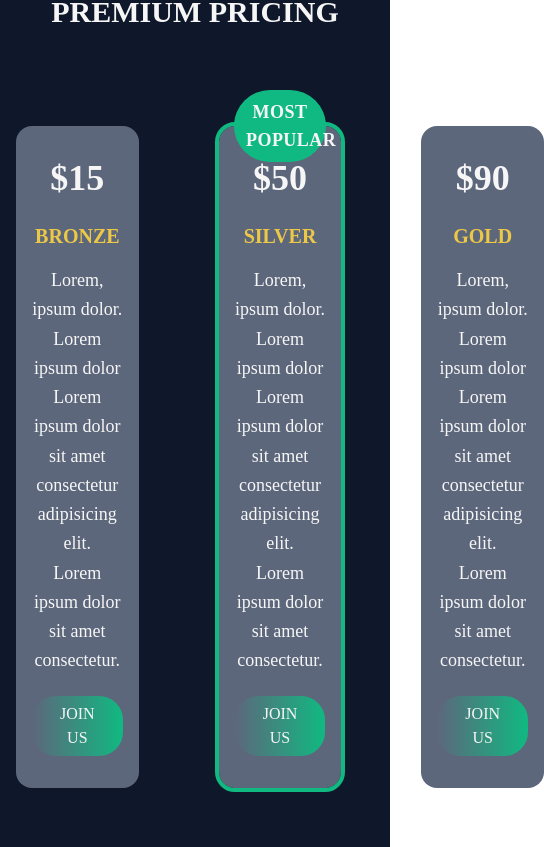
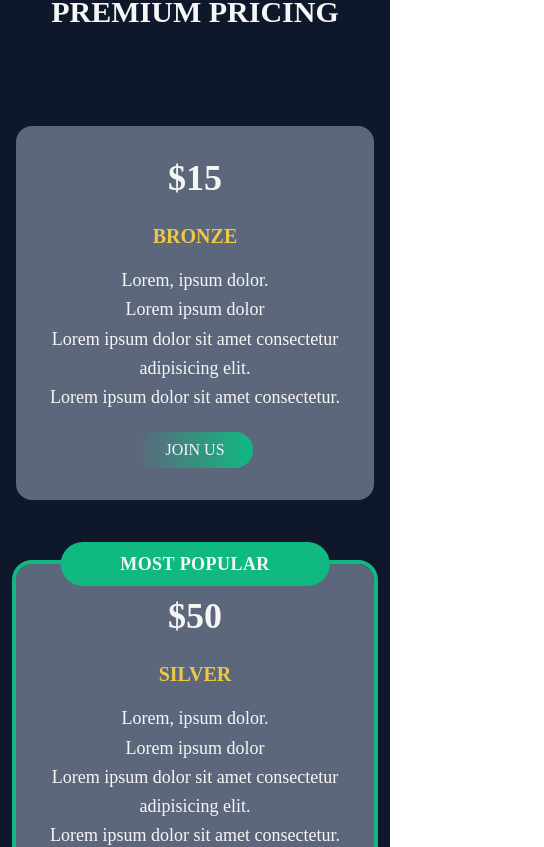
Before and after one commit to hyelight/chat, a React (Create React App) app: page / in a window 390 px wide. Shown: the part 2420-3267 px from the top of the page, 544 px wide, since content can reach past the window. Built offline with nearby package versions, Linux system fonts and the light colour scheme.

Commit message:
Pricing 너비 반응형

```diff
--- a/src/components/Card/PricingCard.jsx
+++ b/src/components/Card/PricingCard.jsx
@@ -12,7 +12,7 @@ const PricingCard = ({
 }) => {
   return (
     <li
-      className={`bg-[var(--sub-color)] rounded-2xl w-1/4 py-8 relative ${rest.className}`}
+      className={`bg-[var(--sub-color)] rounded-2xl w-full sm:w-1/2 md:w-1/3 py-8 relative max-w-[360px] hover:scale-105 ${rest.className}`}
     >
       {isMostPopular && (
         <div className="absolute top-0 left-1/2 transform -translate-x-1/2 -translate-y-1/2 bg-[var(--main-green)] rounded-full w-3/4 p-3 py-2 text-lg font-semibold tracking-wide">
--- a/src/components/Pricing.jsx
+++ b/src/components/Pricing.jsx
@@ -8,7 +8,7 @@ const Pricing = () => {
       <div className="max-w-[1240px] mx-auto px-4 py-16 text-[var(--f6-color)] text-center">
         <h3 className="text-3xl font-extrabold py-7 pb-14">PREMIUM PRICING</h3>
         <div className="flex mx-auto">
-          <ul className="mt-10 flex gap-20 justify-center">
+          <ul className="mt-10 gap-16 flex justify-center m-auto flex-wrap">
             <PricingCard
               price="$15"
               tier="BRONZE"
```
